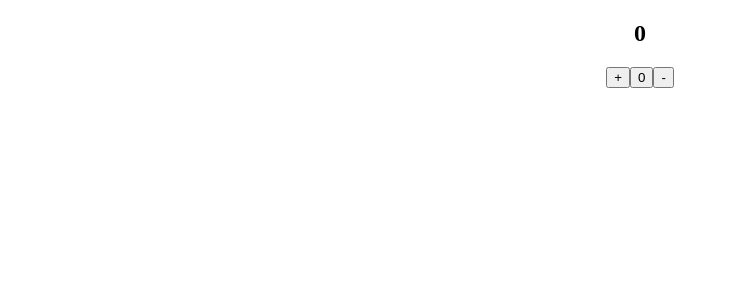
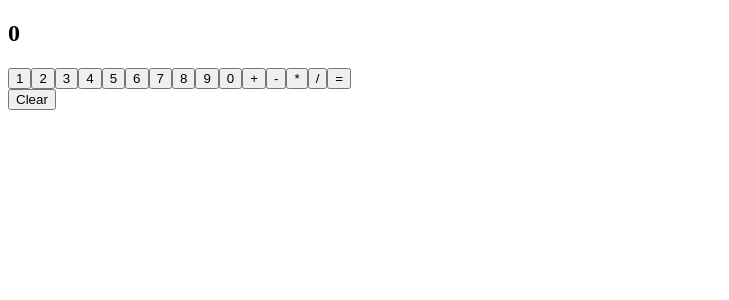
Before and after one commit to ash15khng/react-l1-app, a React (Create React App) app: page / in a window 1280 px wide. Shown: the top 300 px of the page, without its empty margins (0-729 px from the left). Built offline with nearby package versions, Linux system fonts and the light colour scheme.

Commit message:
Added Calculator.js

```diff
--- /dev/null
+++ b/src/Calculator.js
@@ -0,0 +1,35 @@
+import React, {useState} from "react";
+
+const Calculator = () => {
+  let [answer, setAnswer] = useState(0);
+  let [input, setInput] = useState("");
+  function calculate() {
+    let newInput = input.replace("/^(0+)|[\+\-\*\/](0)/", "")
+    return setAnswer(eval(newInput));
+  }
+  return (
+    <div>
+      <h2>{answer}</h2>
+      <h1>{input}</h1>
+      <button onClick={() => setInput(input += "1")}>1</button>
+      <button onClick={() => setInput(input += "2")}>2</button>
+      <button onClick={() => setInput(input += "3")}>3</button>
+      <button onClick={() => setInput(input += "4")}>4</button>
+      <button onClick={() => setInput(input += "5")}>5</button>
+      <button onClick={() => setInput(input += "6")}>6</button>
+      <button onClick={() => setInput(input += "7")}>7</button>
+      <button onClick={() => setInput(input += "8")}>8</button>
+      <button onClick={() => setInput(input += "9")}>9</button>
+      <button onClick={() => setInput(input += "0")}>0</button>
+      <button onClick={() => setInput(input += "+")}>+</button>
+      <button onClick={() => setInput(input += "-")}>-</button>
+      <button onClick={() => setInput(input += "*")}>*</button>
+      <button onClick={() => setInput(input += "/")}>/</button>
+      <button onClick={calculate}>=</button>
+      <br></br>
+      <button onClick={() => setInput("")}>Clear</button>
+    </div>
+  );
+};
+
+export default Calculator;
--- a/src/index.js
+++ b/src/index.js
@@ -1,7 +1,8 @@
 import React from 'react';
 import ReactDOM from 'react-dom';
 import Person from "./Person";
-import Counter from "./Counter"
+import Counter from "./Counter";
+import Calculator from "./Calculator";
 
 const root = document.getElementById("root");
 
@@ -45,4 +46,4 @@ const App = () => {
   );
 }
 
-ReactDOM.render(<Counter />, root);
+ReactDOM.render(<Calculator />, root);
```
